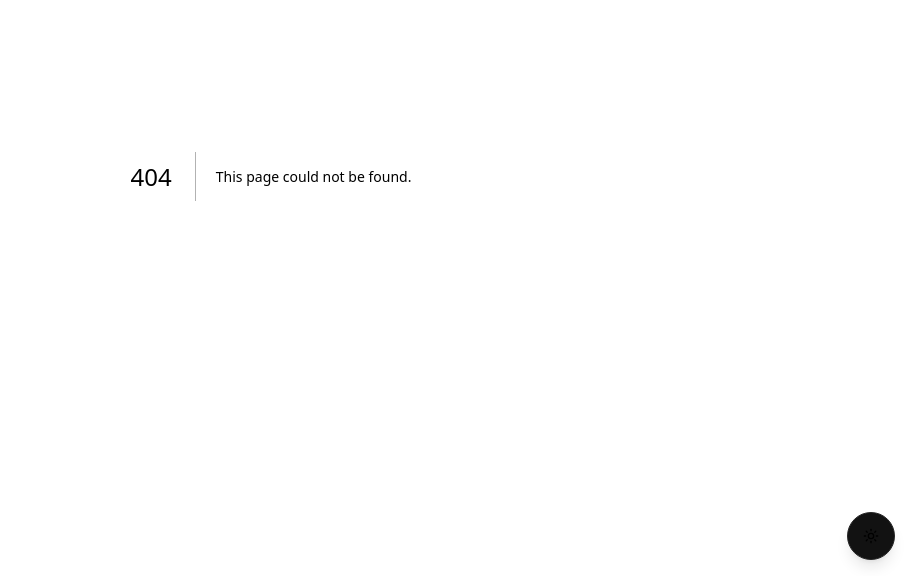
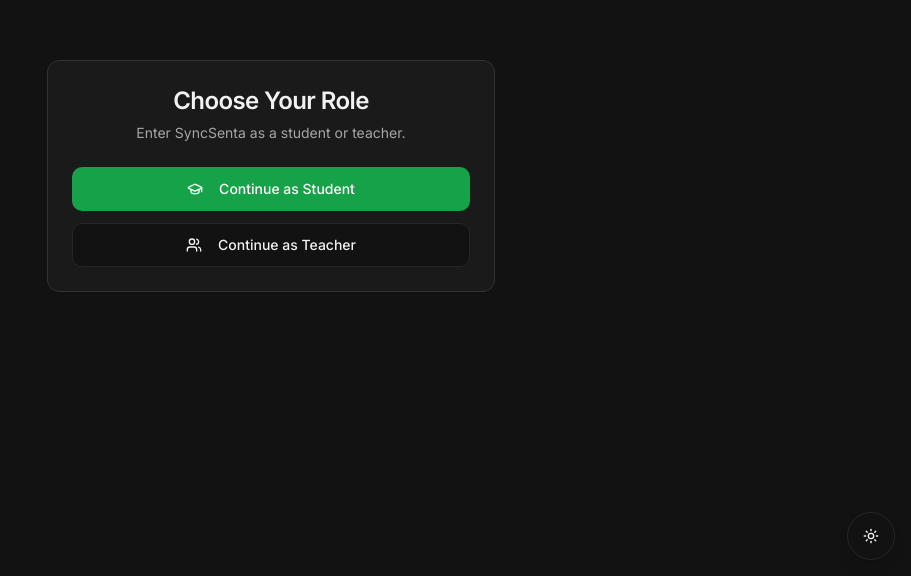
Before and after one commit to Asmit-ctrl/Ascendra, a Next.js app in the folder studio/: page /signup in a window 1280 px wide. Before the commit this address had no page. Shown: the part 224-800 px from the top of the page, without its empty margins (369-1280 px from the left). Built offline with nearby package versions, Linux system fonts and the light colour scheme.

Commit message:
Add /signup role-picker page (student/teacher entry)

```diff
--- /dev/null
+++ b/studio/src/app/signup/page.tsx
@@ -0,0 +1,33 @@
+"use client";
+
+import Link from "next/link";
+import { Button } from "@/components/ui/button";
+import { Card, CardHeader, CardTitle, CardDescription, CardContent } from "@/components/ui/card";
+import { GraduationCap, Users } from "lucide-react";
+
+export default function SignupPage() {
+  return (
+    <div className="flex flex-col items-center justify-center min-h-screen bg-background p-4">
+      <Card className="w-full max-w-md text-center">
+        <CardHeader>
+          <CardTitle className="font-headline text-2xl">Choose Your Role</CardTitle>
+          <CardDescription>Enter SyncSenta as a student or teacher.</CardDescription>
+        </CardHeader>
+        <CardContent className="flex flex-col gap-3">
+          <Button asChild size="lg">
+            <Link href="/student">
+              <GraduationCap className="mr-2 h-5 w-5" />
+              Continue as Student
+            </Link>
+          </Button>
+          <Button asChild size="lg" variant="outline">
+            <Link href="/teacher">
+              <Users className="mr-2 h-5 w-5" />
+              Continue as Teacher
+            </Link>
+          </Button>
+        </CardContent>
+      </Card>
+    </div>
+  );
+}
```
